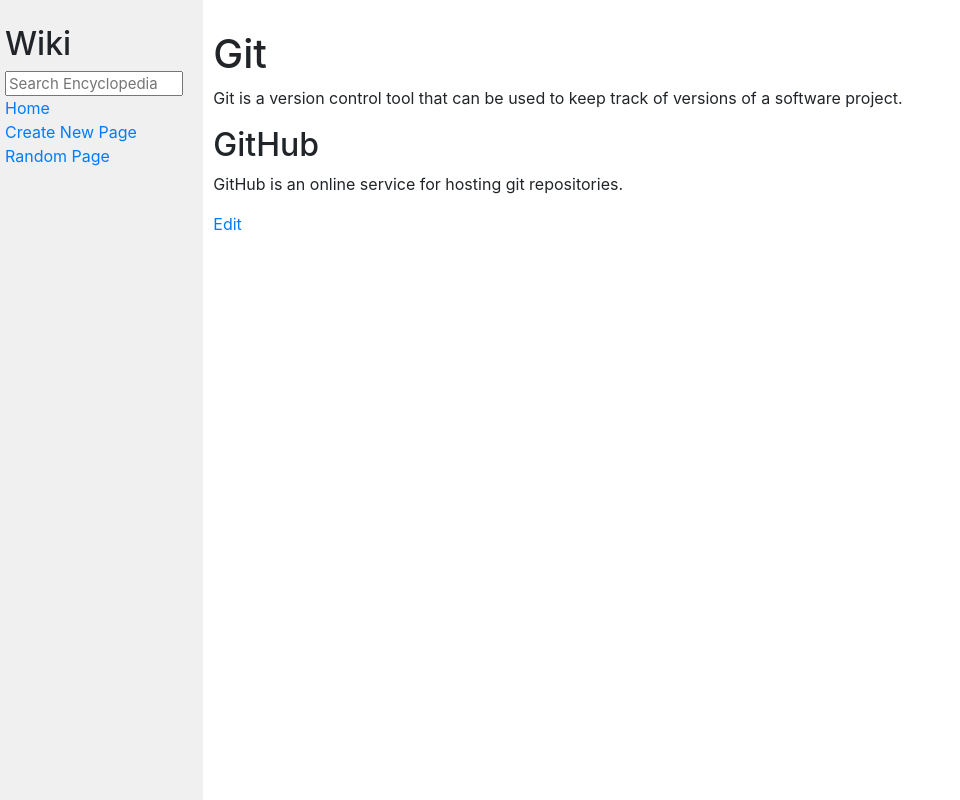
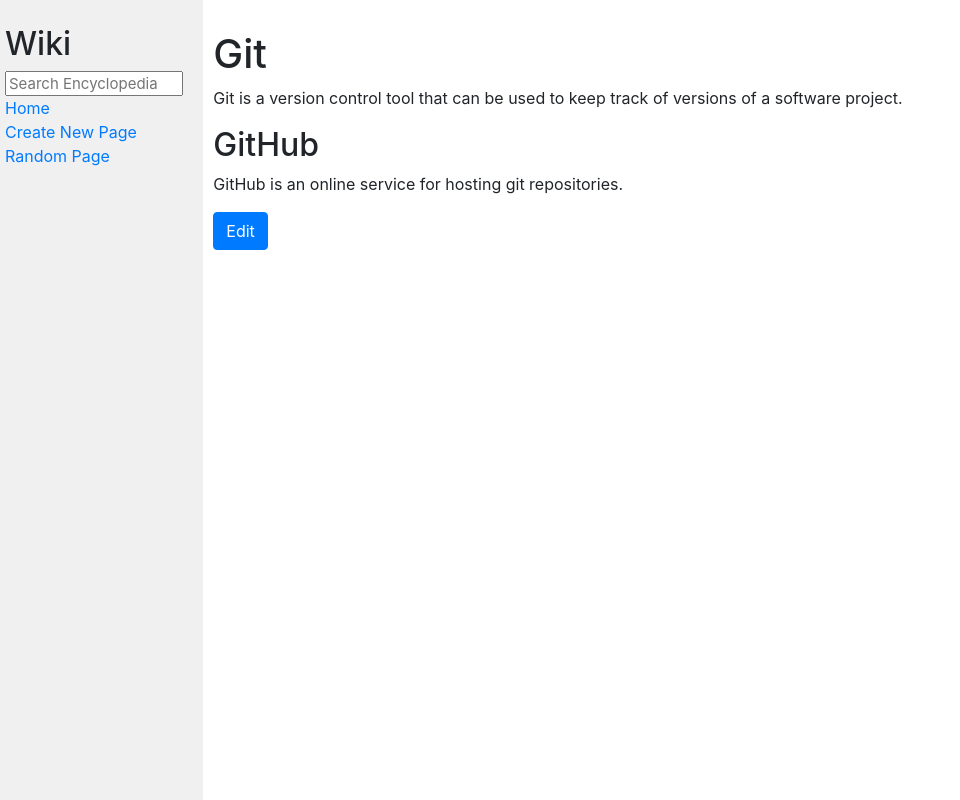
Before and after one commit to GabrielMensi/cs50web-wiki, a Django app: page /wiki/git in a window 1280 px wide. Shown: the whole page, without its empty margins (0-960 px from the left). Run offline with Django 3.2, Linux system fonts and the light colour scheme; some libraries are stand-ins or nearby versions.

Commit message:
Agregado estilo de botón a enlace de edición en entry.html

```diff
--- a/encyclopedia/templates/encyclopedia/entry.html
+++ b/encyclopedia/templates/encyclopedia/entry.html
@@ -6,5 +6,5 @@
 
 {% block body %}
     {{content|safe}}
-    <a href="{% url 'edit' title=title %}">Edit</a>
+    <a href="{% url 'edit' title=title %}" class="btn btn-primary">Edit</a>
 {% endblock %}
```
